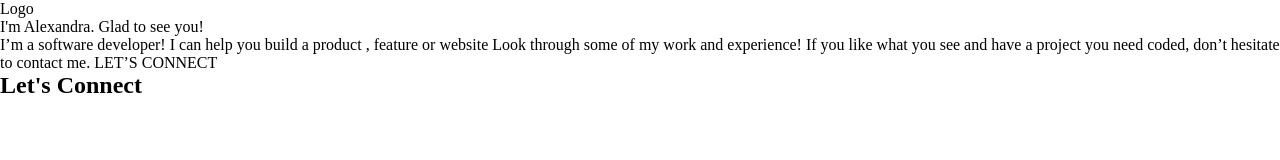
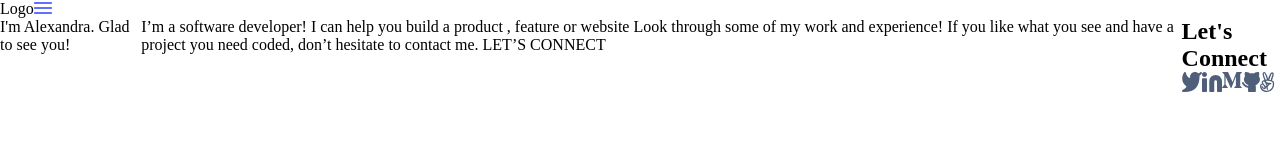
Before and after one commit to Ridalord/my_portfolio, a plain HTML site: page index.html in a window 1280 px wide. Drawn offline with Linux system fonts and the light colour scheme.

Commit message:
Add images to markup

```diff
--- a/index.html
+++ b/index.html
@@ -9,15 +9,15 @@
 </head>
 <body>
   <section class="container">
-        <nav class="navbar">
+    <nav class="navbar d-flex">
       <div class="logo">
         Logo
       </div>
       <div class="menu">
-
+        <img src="img/Union.png" alt="Menu button">
       </div>
     </nav>
-        <main>
+    <main class="main d-flex">
         <div class="intro">
             I'm Alexandra. Glad to see you!
         </div>
@@ -28,12 +28,22 @@
         </div>
         <div class="socials">
           <h1>Let's Connect</h1>
-                <div class="socials-icons">
-                    <div class="twitter"></div>
-                    <div class="linkedin"></div>
-                    <div class="medium"></div>
-                    <div class="github"></div>
-                    <div class="vector"></div>
+          <div class="socials-icons d-flex">
+            <div class="twitter">
+              <img src="img/svg/Vector.svg" alt="Twiter icon">
+            </div>
+            <div class="linkedin">
+              <img src="img/svg/Linkedin icon.svg" alt="Linkedin icon">
+            </div>
+            <div class="medium">
+              <img src="img/svg/M.svg" alt="Medium icon">
+            </div>
+            <div class="github">
+              <img src="img/svg/github.svg" alt="Github icon">
+            </div>
+            <div class="vector">
+              <img src="img/svg/vector-icon.svg" alt="Vector icon">
+            </div>
           </div>
         </div>
       </main>
--- a/style.css
+++ b/style.css
@@ -2,3 +2,6 @@
   margin: 0;
   box-sizing: border-box;
 }
+.d-flex {
+  display: flex;
+}
```
Lines whose indentation alone changed are shown as unchanged.
